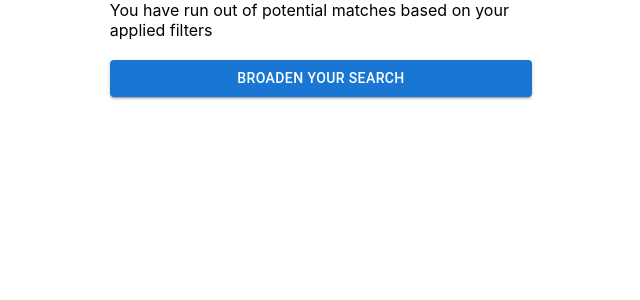
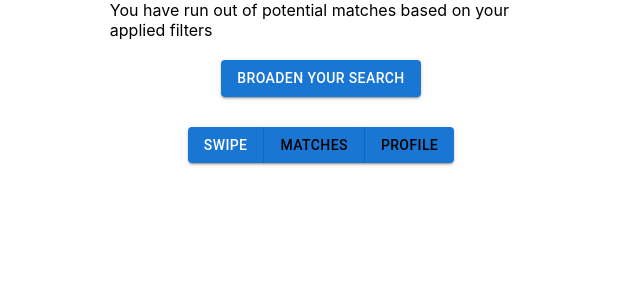
Before and after one commit to elizachary99/studdi, a React (Create React App) app: page /endOfMatches in a window 1280 px wide. Shown: the top 300 px of the page, without its empty margins (319-959 px from the left). Built offline with nearby package versions, Linux system fonts and the light colour scheme.

Commit message:
Update EndOfMatches.js

```diff
--- a/src/EndOfMatches.js
+++ b/src/EndOfMatches.js
@@ -1,13 +1,18 @@
-import { Button, Stack } from "@mui/material";
+import { Button, Stack, ButtonGroup } from "@mui/material";
 import {useNavigate} from 'react-router-dom'
 
 function EndOfMatches(){
     const navigate = useNavigate()
     return(
-        <Stack>
+        <Stack direction="column" alignItems="center">
             <div id="message">You have run out of potential matches based on your applied filters</div>
             <br />
             <Button id="broaden-search" onClick={() => {navigate("/editProfile")}} variant="contained">Broaden your search</Button>
+            <ButtonGroup variant="contained" sx={{ marginTop: "30px" }} aria-label="outlined primary button group">
+                <Button onClick={() => {navigate("/swipe")}}>Swipe</Button>
+                <Button onClick={() => {navigate("/matches")}} sx={{color:"black"}}>Matches</Button>
+                <Button onClick={() => {navigate("/profile")}} sx={{color:"black"}}>Profile</Button>
+            </ButtonGroup>
         </Stack>
     )
 }
```
